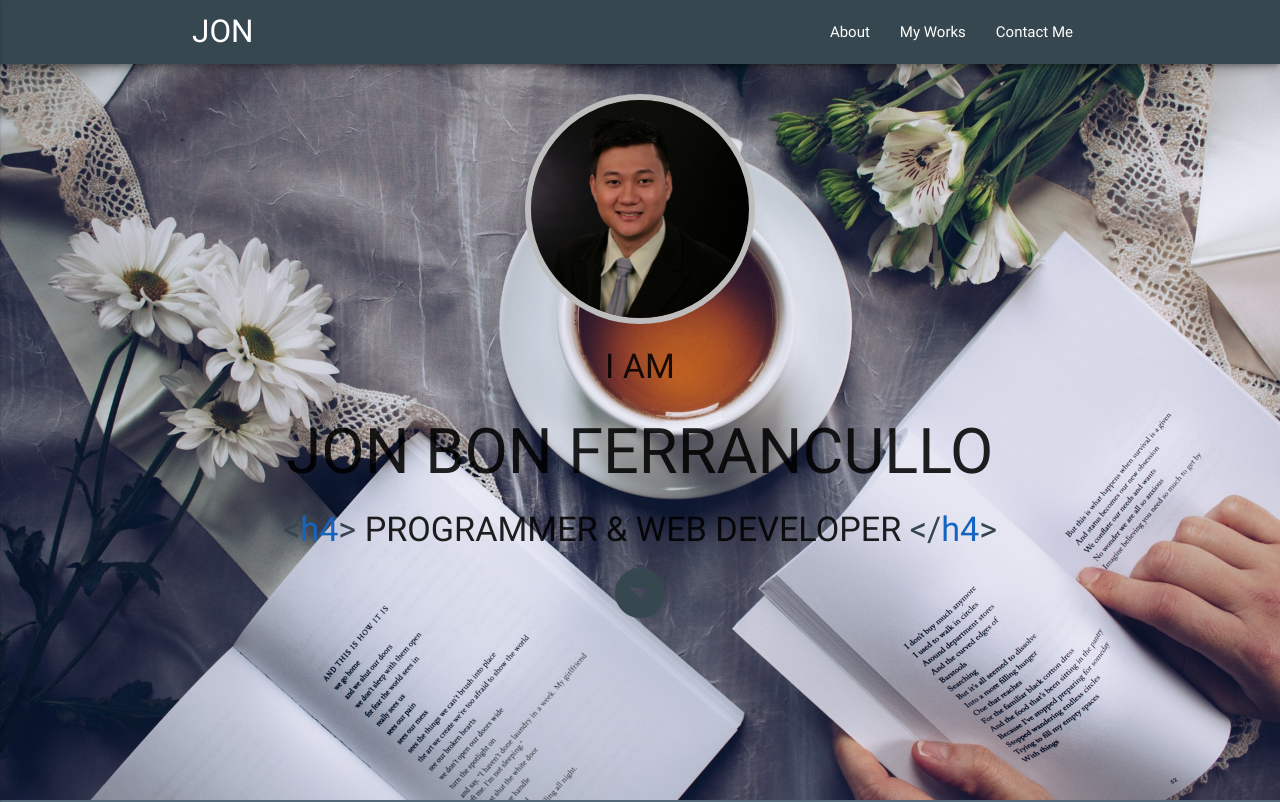
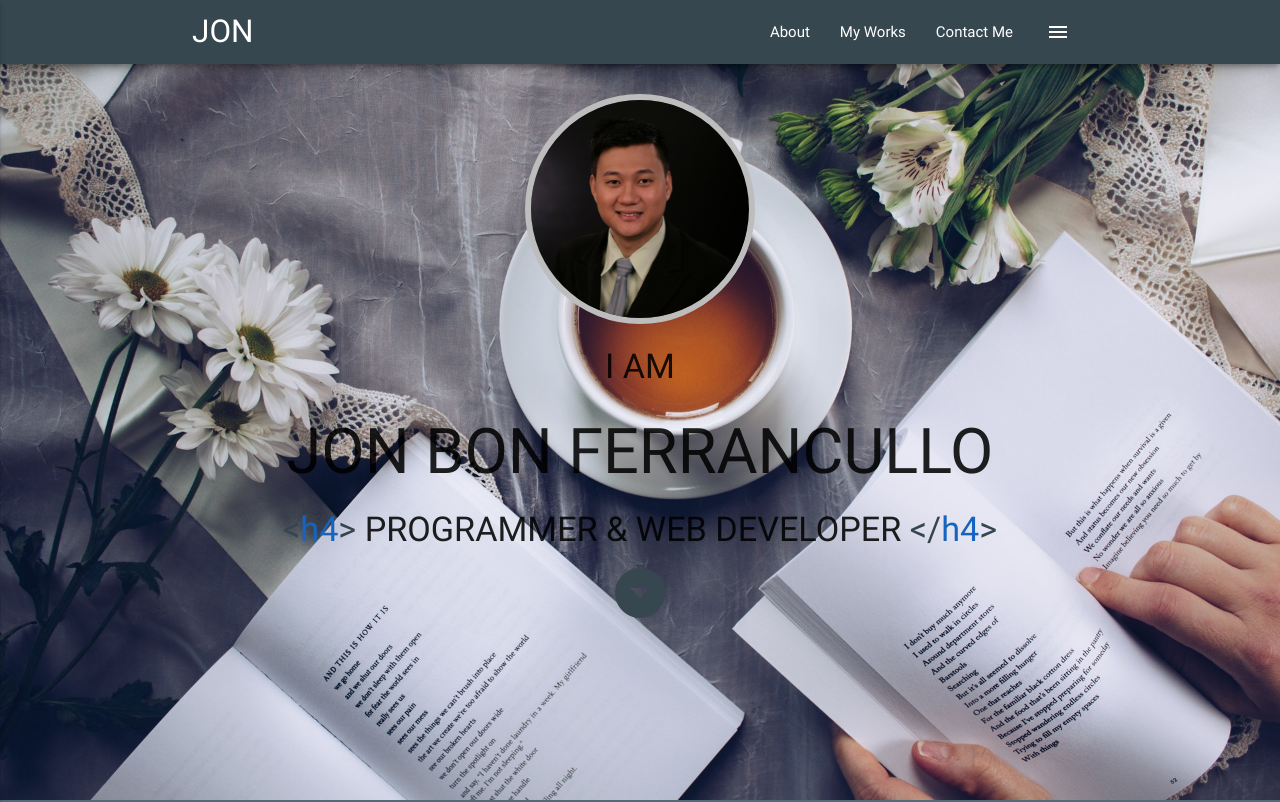
Before and after one commit to miztugan/Portfolio, a plain HTML site: page index.html in a window 1280 px wide. Shown: the top 802 px of the page. Drawn offline with nearby package versions, Linux system fonts and the light colour scheme.

Commit message:
Show menu icon even in large screen

```diff
--- a/index.html
+++ b/index.html
@@ -19,7 +19,7 @@
         <div class="container">
           <div class="nav-wrapper">
             <a class="brand-logo" href="">JON</a>
-            <a href="" class="button-collapse right" data-activates="side-nav">
+            <a href="" class="button-collapse right show-on-large" data-activates="side-nav">
               <i class="material-icons">menu</i>
             </a>
             <ul class="hide-on-med-and-down right">
```
